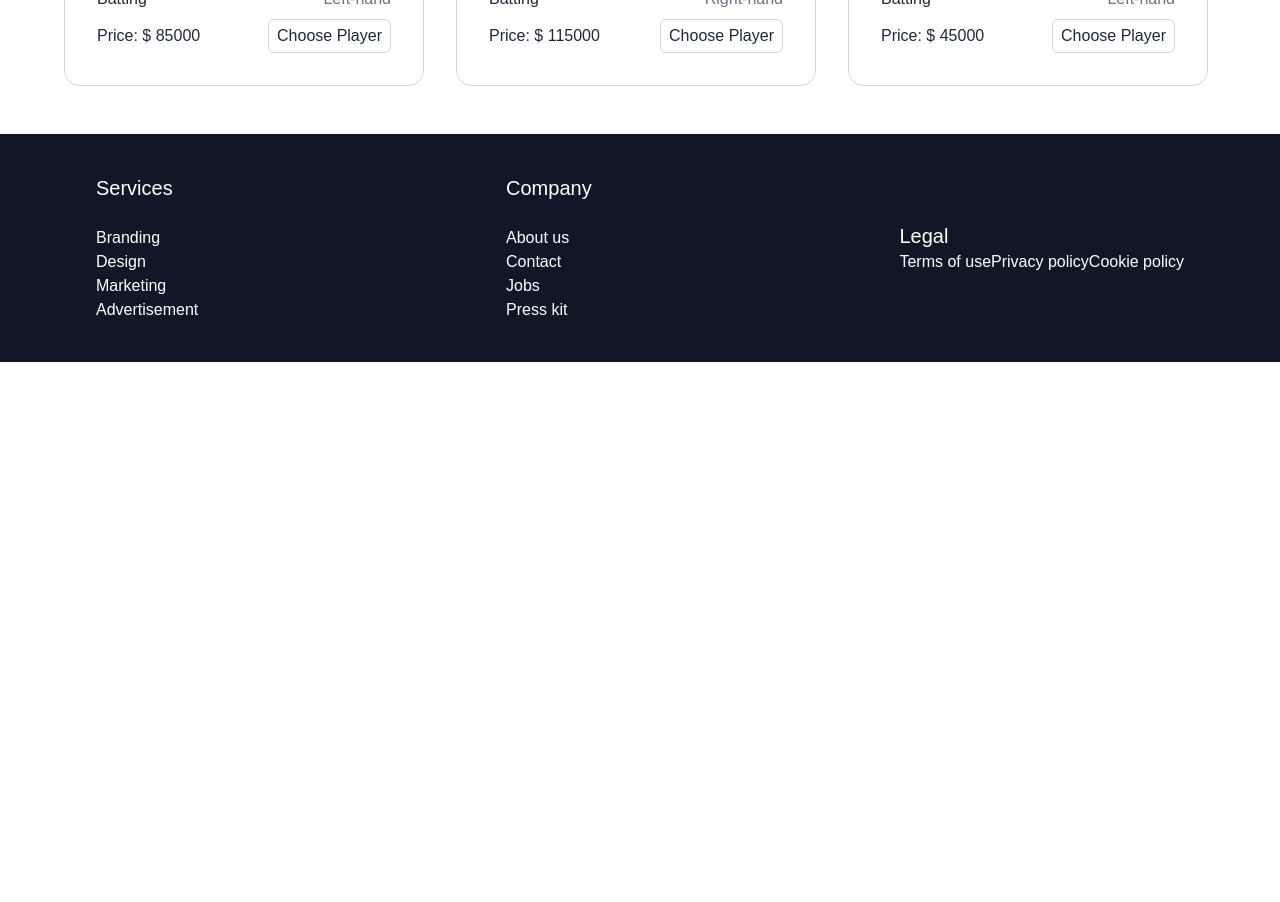
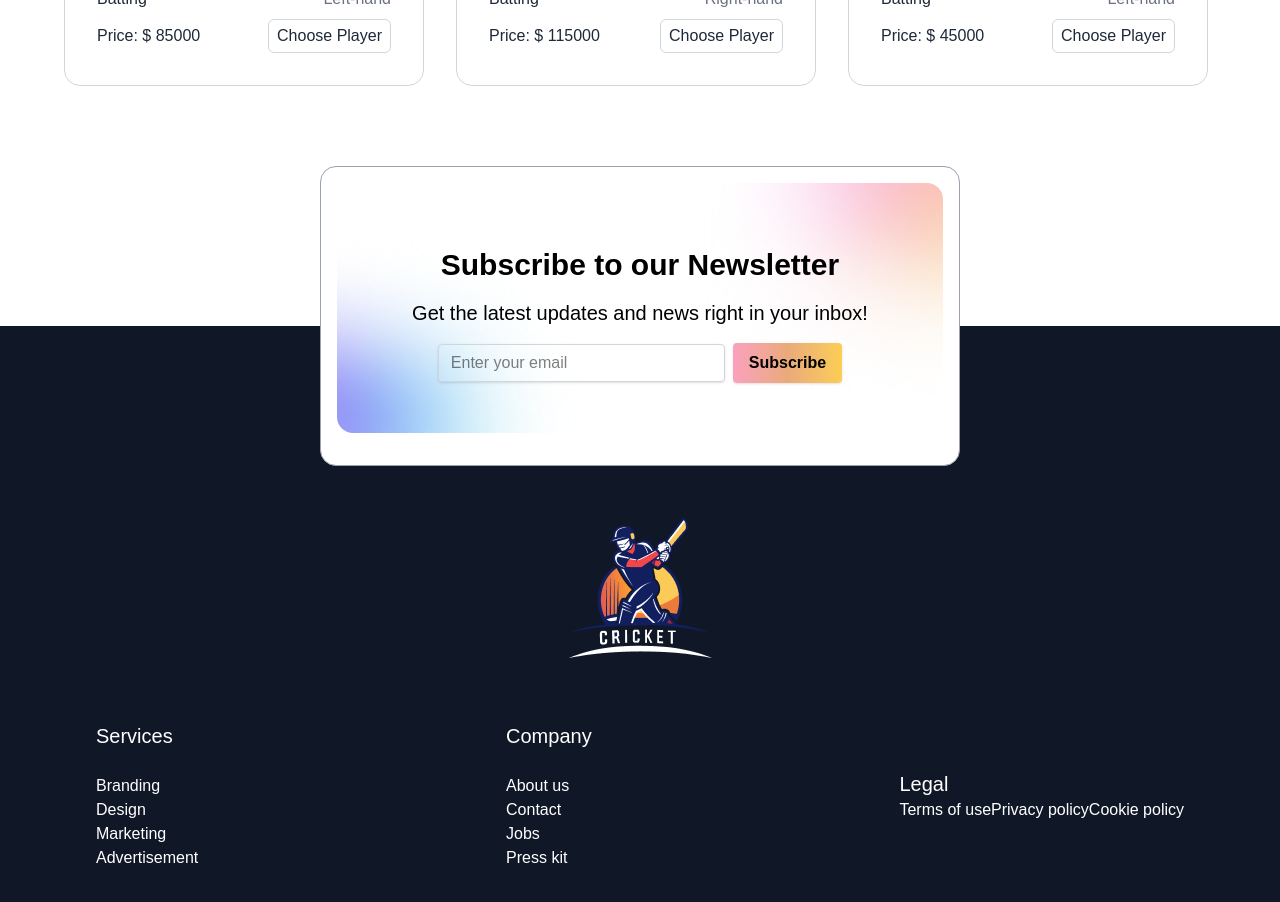
Before and after one commit to SumiAkter2/cricket, a React (Vite) app: page / in a window 1280 px wide. Shown: the part 2900-3802 px from the top of the page. Before the commit the page ends 3262 px from the top, so only its background shows below. Built offline with nearby package versions, Linux system fonts and the light colour scheme; a web font is replaced by a local one.

Commit message:
added subscription

```diff
--- a/src/App.jsx
+++ b/src/App.jsx
@@ -4,6 +4,7 @@ import AllPlayers from "./Components/AllPlayers";
 import Banner from "./Components/Banner";
 import Footer from "./Components/Footer";
 import Header from "./Components/Header";
+import Newsletter from "./Components/Newsletter";
 
 function App() {
   const [freeCoin, setFreeCoin] = useState(0);
@@ -94,12 +95,16 @@ function App() {
           selectedPlayers={selectedPlayers}
           handleRemovePlayer={handleRemovePlayer}
         />
+      </div>
+      <div className="relative">
+        <div className="absolute -top-40">
+          <Newsletter />
+        </div>
 
-        <div className="relative ">
-          <ToastContainer />
-        </div>
+        <Footer />
       </div>
-      <Footer />
+
+      <ToastContainer />
     </div>
   );
 }
--- a/src/Components/AllPlayers.jsx
+++ b/src/Components/AllPlayers.jsx
@@ -17,7 +17,7 @@ const AllPlayers = ({
     console.log("selected", available);
   };
   return (
-    <div className="my-12 ">
+    <div className="mt-12 mb-60">
       <div className="flex justify-between items-center ">
         <h1 className="text-2xl font-bold">
           {" "}
--- a/src/Components/Footer.jsx
+++ b/src/Components/Footer.jsx
@@ -1,7 +1,11 @@
+import logoImg from "../assets/imgs/logo-1.png";
 const Footer = () => {
   return (
-    <div>
-      <footer className="md:flex justify-between items-center bg-gray-900 text-neutral-content py-10 text-white px-24 mx-auto">
+    <div className=" bg-gray-900 ">
+      <div className="flex justify-center pt-48 pb-6">
+        <img src={logoImg} alt="logo-img" />
+      </div>
+      <footer className="md:flex justify-between items-center py-10 text-white px-24 mx-auto">
         <nav>
           <h6 className="text-xl ">Services</h6>
           <br />
--- /dev/null
+++ b/src/Components/Newsletter.jsx
@@ -0,0 +1,48 @@
+import { useEffect, useState } from "react";
+import bannerImg from "../assets/imgs/bg-1.png";
+const Newsletter = () => {
+  const [formData, setFormData] = useState({});
+  const handleNewsletter = (e) => {
+    e.preventDefault();
+    // addDataToLs(formData);
+    // const email = e.target.email.value;
+    // setFormData({ ...formData, email });
+    // console.log(formData);
+  };
+  useEffect(() => {
+    console.log(typeof formData, "form data:", formData);
+  }, [formData]);
+  return (
+    <div className="border border-gray-400 bg-white rounded-2xl p-4 w-1/2 mx-auto relative h-[300px] ">
+      <div className=" h-[300px] ">
+        <img className="rounded-2xl w-full" src={bannerImg} alt="bg-img" />
+        <div className="text-center p-8 rounded-md w-full h-[300px] mx-auto absolute z-30 top-12 left-0">
+          <h1 className="text-3xl font-bold">Subscribe to our Newsletter</h1>
+          <p className="text-xl my-4">
+            Get the latest updates and news right in your inbox!
+          </p>
+          <form onSubmit={handleNewsletter}>
+            <input
+              onChange={(e) =>
+                setFormData({ ...formData, email: e.target.value })
+              }
+              className="shadow outline-none  border border-gray-300 w-1/2 rounded py-2 px-3  leading-tight focus:outline-none focus:shadow-outline"
+              id="email"
+              name="email"
+              type="email"
+              placeholder="Enter your email"
+            />
+            <button
+              className="ml-2 shadow bg-gradient-to-r from-[#faa1bd] via-[#eaaa7a] to-[#fbce53] hover:bg-purple-400 focus:shadow-outline focus:outline-none hover:text-white font-bold py-2 px-4 rounded cursor-pointer"
+              type="submit"
+            >
+              Subscribe
+            </button>
+          </form>
+        </div>
+      </div>
+    </div>
+  );
+};
+
+export default Newsletter;
--- /dev/null
+++ b/src/utilities/localStorage.js
@@ -0,0 +1,6 @@
+const addDataToLs = (email) => {
+  const storageData = localStorage.setItem("email", email);
+  console.log(storageData);
+};
+
+export { addDataToLs };
```
Also changed, not shown: src/assets/imgs/logo-1.png (added).
